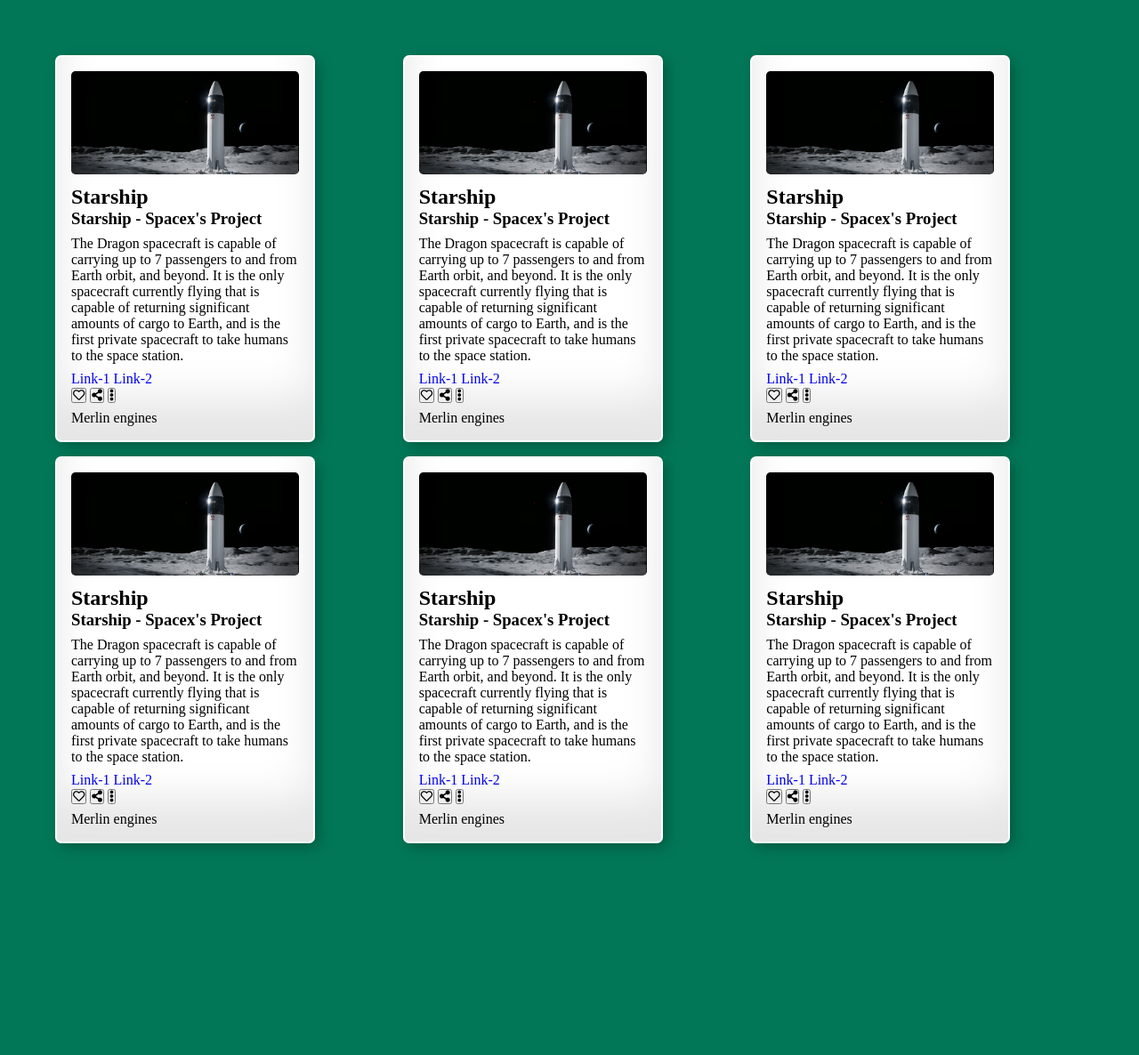
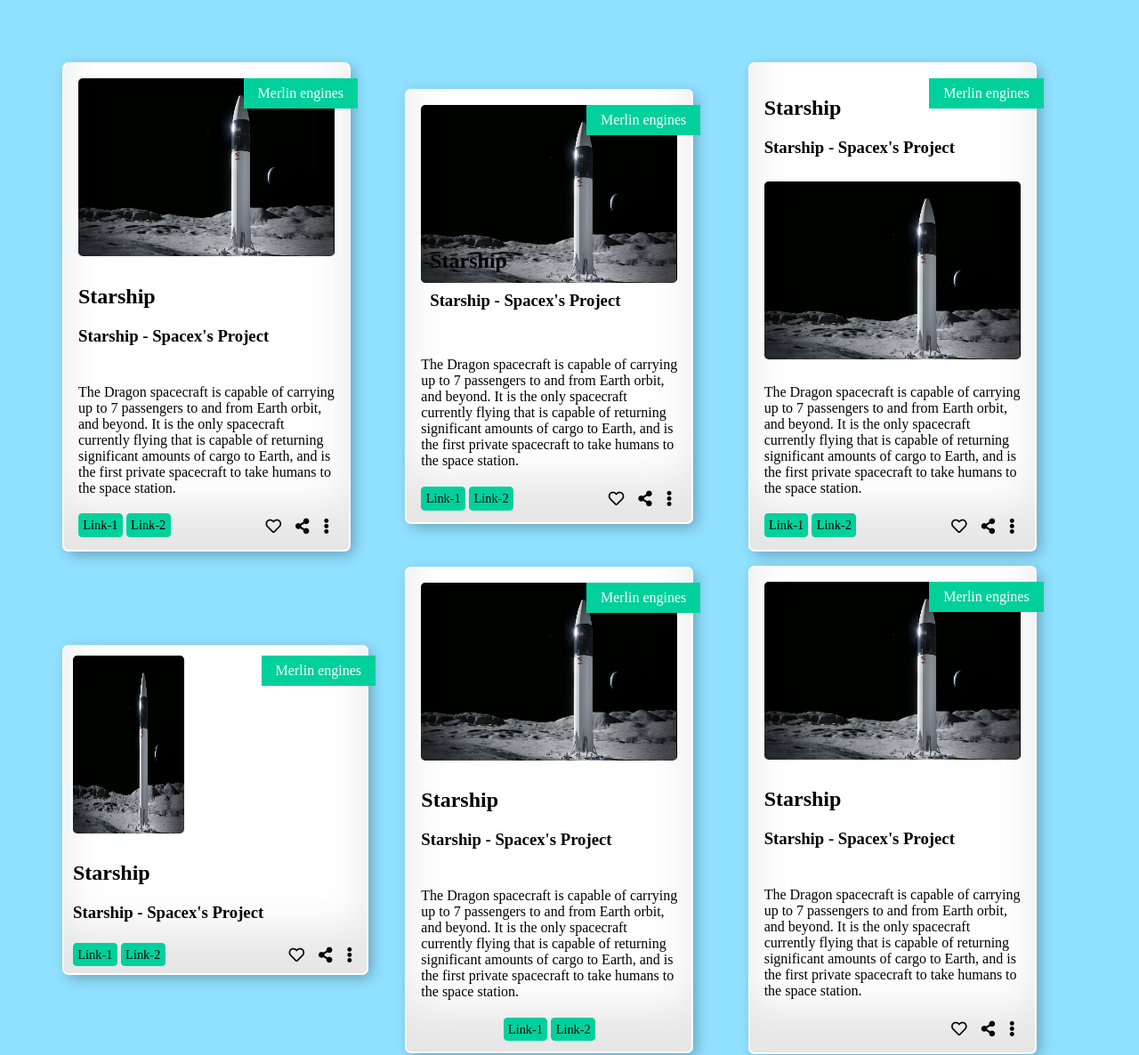
Before and after one commit to thesudhanshupanda/Assignment1, a plain HTML site: page card/index.html in a window 1280 px wide. Shown: the top 1186 px of the page at 89% size. Before the commit the page ends 1010 px from the top, so only its background shows below. Drawn offline with Linux system fonts and the light colour scheme.

Commit message:
feat: card

```diff
--- a/card/index.html
+++ b/card/index.html
@@ -36,7 +36,8 @@
         </div>
         <span class="card-badge">  Merlin engines     </span>
     </article>
-    <article class="card">
+
+    <article class="card card-header-over">
         <div class="card-banner">
             <img src="spacexnasa.png" alt="" srcset="">
         </div>
@@ -62,7 +63,8 @@
         </div>
         <span class="card-badge">  Merlin engines     </span>
     </article>
-    <article class="card">
+
+    <article class="card card-header-first">
         <div class="card-banner">
             <img src="spacexnasa.png" alt="" srcset="">
         </div>
@@ -88,7 +90,8 @@
         </div>
         <span class="card-badge">  Merlin engines     </span>
     </article>
-    <article class="card">
+
+    <article class="card card-hor">
         <div class="card-banner">
             <img src="spacexnasa.png" alt="" srcset="">
         </div>
@@ -114,7 +117,8 @@
         </div>
         <span class="card-badge">  Merlin engines     </span>
     </article>
-    <article class="card">
+
+    <article class="card card-only-links">
         <div class="card-banner">
             <img src="spacexnasa.png" alt="" srcset="">
         </div>
@@ -140,7 +144,8 @@
         </div>
         <span class="card-badge">  Merlin engines     </span>
     </article>
-    <article class="card">
+
+    <article class="card card-only-icons">
         <div class="card-banner">
             <img src="spacexnasa.png" alt="" srcset="">
         </div>
--- a/card/styles.css
+++ b/card/styles.css
@@ -1,25 +1,27 @@
 
 
-*,*::after, *::before{
+/* *,*::after, *::before{
     padding: 0;
     margin: 0;
     box-sizing: border-box;
-}
+} */
 
 a{
     cursor: pointer, zoom-in;
     text-decoration: none;
+    background-color: var(--primaryC);
 }
 
 .card{
     --radius: .3em;
-    -primaryClr: #00d09c;
+    --primaryC: #00d09c;
     --secondaryClr: #5367ff;
 
 }
 
 body{
-    background-color: rgb(2, 119, 87);
+    /* background-color: rgb(2, 119, 87); */
+    background-Color: #90e0ff;
     min-height: 100vh;
     display: grid;
     grid-template-columns: repeat(auto-fill, minmax(18.75em, 1fr));
@@ -49,5 +51,109 @@ body{
 
 .card-banner img{
     width: 100%;
+    height: 25vh;
     border-radius: var(--radius);
 }
+
+
+.card-badge{
+    position: absolute;
+    padding: .5em 1em;
+    right: -0.625em;
+    background-color: var(--primaryC);
+   color: white;
+
+}
+
+
+.card-footer{
+    display: flex;
+    justify-content: space-between;
+}
+
+
+.card-footer-links a{
+    color: black;
+    font-weight: 500;
+    padding: .37em;
+    border-radius: var(--radius);
+    font-size: 0.9em;
+    border: none;
+}
+
+.card-footer-buttons button{
+    background-color: transparent;
+    font-size: 1.1em;
+    border: none;
+}
+
+
+/******** Header over media Card *********/
+
+
+.card-header-over .card-header{
+
+    padding: 0.62em;
+    margin-top: -5em;
+    position: relative;
+    z-index: 2;
+
+}
+
+/******** Header before media Card *********/
+
+.card-header-first .card-header{
+    order: -1;
+}
+
+
+/******** only links *********/
+
+.card-only-links .card-footer{
+    justify-content:center;
+}
+
+.card-only-links .card-footer-buttons{
+    display: none;
+}
+
+.card-only-links .card-footer-links a{
+
+    text-align: center;;
+
+}
+
+/********** Horizontal card *************/
+
+.card-hor{
+    flex-flow: row wrap;
+    max-width: 20em;
+    padding: 0.625em;
+}
+
+.card-hor .card-banner{
+    width: 7.8em;
+}
+
+.card-hor .card-header{
+    align-self: center;
+}
+
+
+.card-hor .card-body{
+    display: none;
+}
+
+.card-hor .card-footer{
+    flex-grow: 1;
+}
+
+/********** Only Icons *************/
+
+.card-only-icons .card-footer{
+    justify-content: flex-end;
+}
+
+.card-only-icons .card-footer-links{
+    display: none;
+}
```
